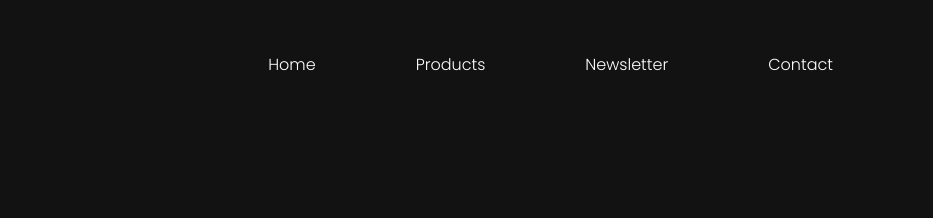
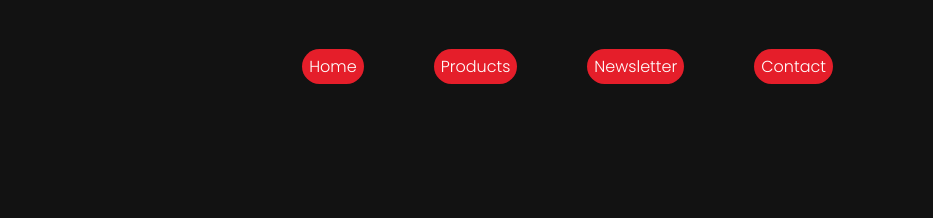
Before and after one commit to joaoviitorgomess/subscribe-newsletter, a plain HTML site: page index.html in a window 1280 px wide. Shown: the top 218 px of the page, 347-1280 px from the left. Drawn offline with Linux system fonts and the light colour scheme.

Commit message:
Adding Effects and Colors to Menu Buttons

```diff
--- a/style.css
+++ b/style.css
@@ -52,9 +52,16 @@ color: #fff;
 display: inline-block;
 text-decoration: none;
 font-weight: 500;
-font size: 19px;
-margin-left: 100px;
-
+font size: 25px;
+margin-left: 70px;
+border-radius: 40px;
+background: #e51e2a;
+margin-top: 5px;
+padding: 5px 7px;
+transition: 0.3s ease-in-out;
+}
+.navegation li a:hover{
+    transform: translateY(-10px);
 }
 .container{
 position: relative;
```
Also changed, not shown: index.html (+1 -1 lines), Imagens/Papai noel.png (added), Imagens/Papai noel2.png (added), Imagens/Papai noell.png (added).
